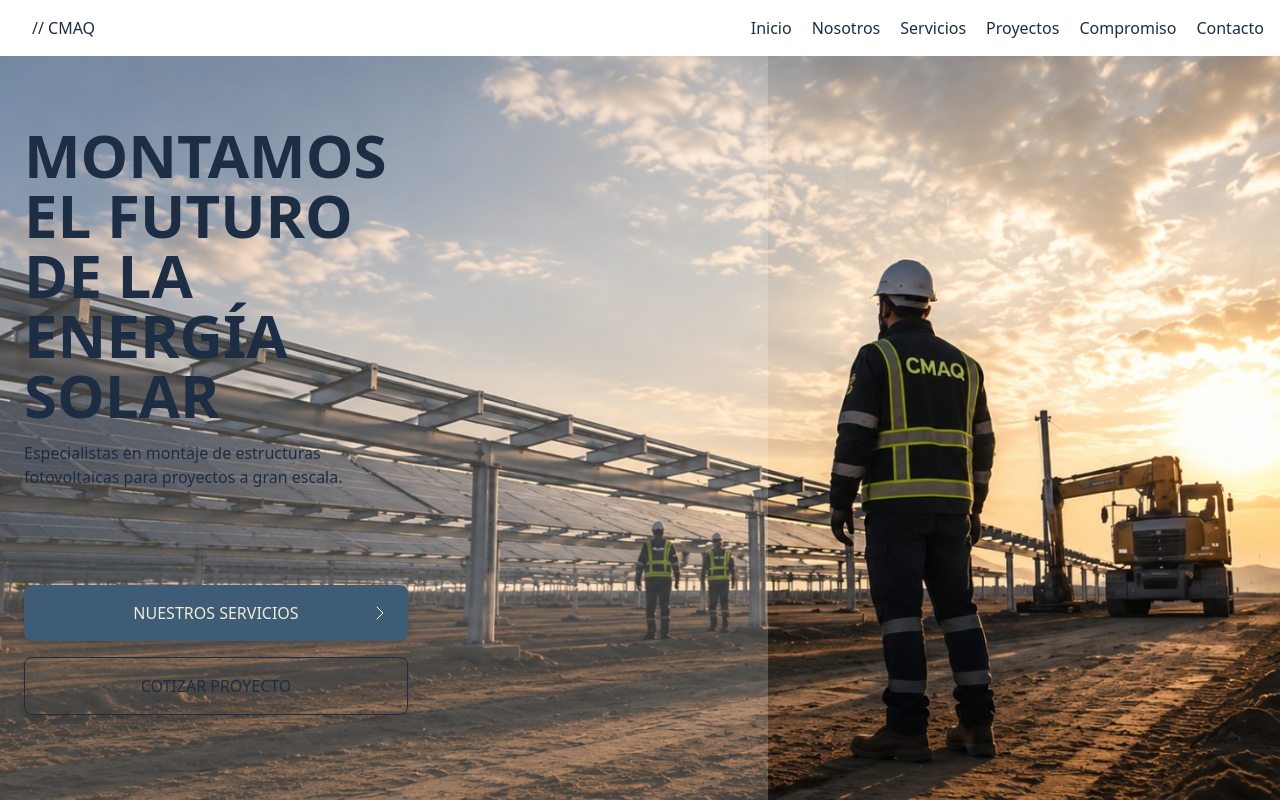
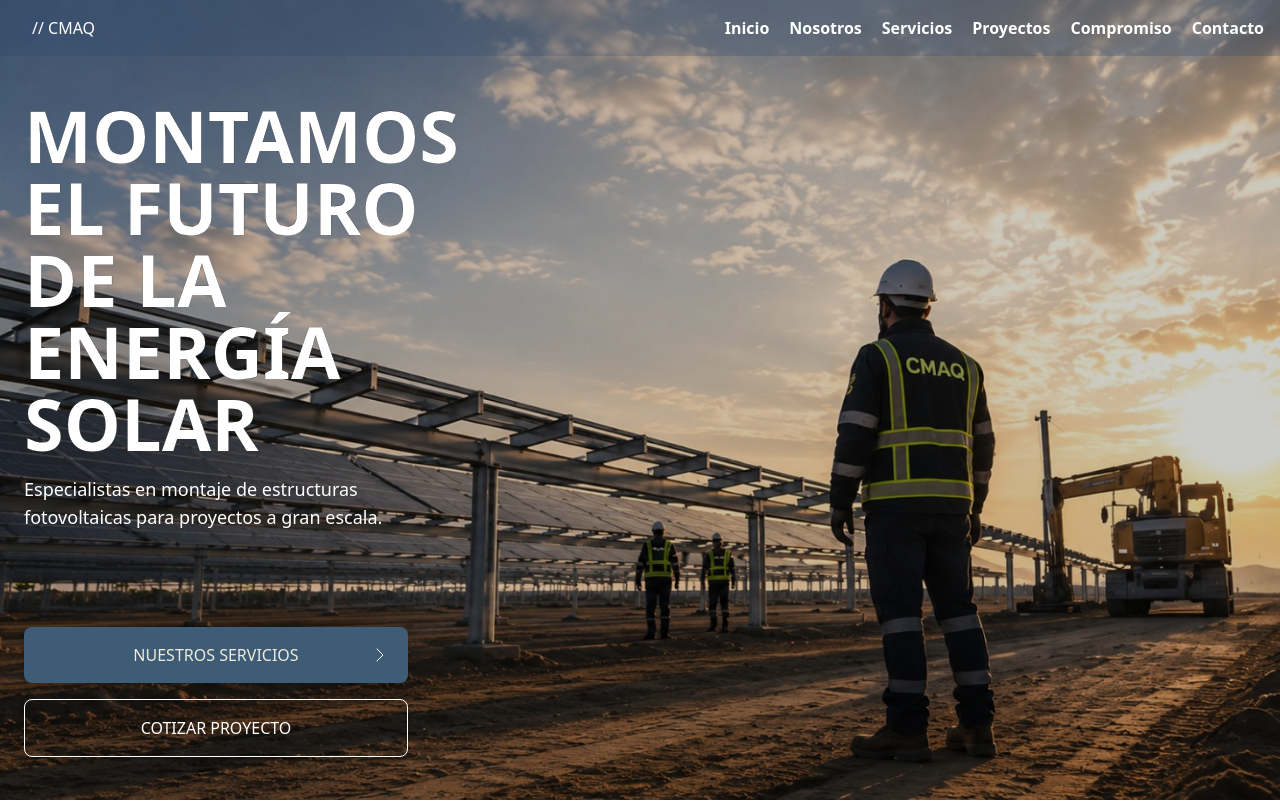
Before and after one commit to MiguelVillaDev/cmaq-landing-page, a website: page index.html in a window 1280 px wide. Shown: the top 802 px of the page. Drawn offline with nearby package versions, Linux system fonts and the light colour scheme; files whose address does not match are found by name.

Commit message:
Cambios en el hero y el nav , cambios de color

```diff
--- a/index.html
+++ b/index.html
@@ -14,7 +14,9 @@
   </head>
   <body class="text-navy bg-white">
     <header>
-      <nav class="fixed top-0 left-0 z-50 w-full bg-white">
+      <nav
+        class="fixed top-0 left-0 z-50 w-full text-white transition-colors duration-300"
+      >
         <div
           class="mx-auto flex max-w-7xl flex-wrap items-center justify-between py-2 md:flex md:flex-nowrap"
         >
@@ -28,7 +30,7 @@
 
           <ul
             id="mobileMenu"
-            class="flex max-h-0 w-screen flex-col gap-3 overflow-hidden text-center transition-all duration-500 md:max-h-full md:w-auto md:flex-row md:justify-end md:gap-5 md:px-4"
+            class="flex max-h-0 w-screen flex-col gap-3 overflow-hidden text-center font-bold transition-all duration-500 md:max-h-full md:w-auto md:flex-row md:justify-end md:gap-5 md:px-4"
           >
             <li>
               <a
@@ -79,29 +81,26 @@
     <main>
       <section
         id="hero"
-        class="mx-auto h-screen pt-10 md:bg-[url('/img/hero-cmaq.jpeg')] md:bg-cover md:bg-center"
+        class="mx-auto h-screen pt-14 md:bg-[url('/img/hero-cmaq.jpeg')] md:bg-cover md:bg-center"
       >
-        <div
-          class="h-full from-white/20 from-30% via-white/20 via-60% to-transparent to-55% md:bg-linear-to-r"
-        >
-          <div class="container-cmaq flex h-full flex-row">
-            <div
-              class="flex h-full flex-col justify-center gap-4 md:mx-0 md:w-1/2"
-            >
+        <div class="h-full md:bg-black/20">
+          <div class="container-cmaq h-full">
+            <div class="flex h-full flex-col justify-center gap-4">
               <img
                 src="/img/hero-cmaq.jpeg"
                 alt="hero"
                 class="h-full rounded-lg object-cover object-right shadow-md md:hidden"
               />
               <h1
-                class="text-3xl font-extrabold text-balance md:mx-0 md:max-w-[24rem] md:text-6xl"
+                class="text-3xl font-extrabold text-balance md:mx-0 md:max-w-108 md:text-7xl md:text-white md:[-webkit-text-stroke-color:black] md:[-webkit-text-stroke-width:0.2px]"
               >
                 MONTAMOS EL FUTURO DE LA ENERGÍA SOLAR
               </h1>
-              <p class="md:max-w-[24rem]">
+              <p class="md:max-w-[24rem] md:text-lg md:text-white">
                 Especialistas en montaje de estructuras fotovoltaicas para
                 proyectos a gran escala.
               </p>
+              <a href="#servicios">
                 <button
                   id="btn"
                   class="bg-steel text-cream flex w-full max-w-96 justify-between gap-2 rounded-lg px-4 py-4 shadow-md md:mt-20"
@@ -112,11 +111,14 @@
                     <use href="./assets/sprite.svg#short-arrow-right" />
                   </svg>
                 </button>
+              </a>
+              <a href="#contacto">
                 <button
-                class="border-navy block w-full max-w-96 rounded-lg border py-4 shadow-md"
+                  class="border-navy block w-full max-w-96 rounded-lg border py-4 shadow-md md:border-white md:text-white"
                 >
                   COTIZAR PROYECTO
                 </button>
+              </a>
             </div>
           </div>
         </div>
--- a/js/main.js
+++ b/js/main.js
@@ -5,6 +5,21 @@ navBtn.addEventListener("click", () => {
   /* mobileMenu.classList.toggle("max-h-0"); */
   mobileMenu.classList.toggle("max-h-96");
 });
+
+const hero = document.querySelector("#hero");
+const nav = document.querySelector("nav");
+
+const observer = new IntersectionObserver((entries) => {
+  entries.forEach((entry) => {
+    if (!entry.isIntersecting) {
+      nav.classList.add("nav-scrolled");
+    } else {
+      nav.classList.remove("nav-scrolled");
+    }
+  });
+});
+
+observer.observe(hero);
 
 const swiper = new Swiper(".swiper", {
   slidesPreview: 1,
--- a/src/input.css
+++ b/src/input.css
@@ -14,6 +14,14 @@
   .container-cmaq {
     @apply mx-auto max-w-7xl px-6;
   }
+
+  .nav-scrolled {
+    @apply md:bg-navy;
+  }
+
+  nav {
+    @apply bg-navy md:bg-navy/40;
+  }
 }
 
 .swiper-button-next .swiper-navigation-icon,
```
Also changed, not shown: src/output.css. Lines whose indentation alone changed are shown as unchanged.
